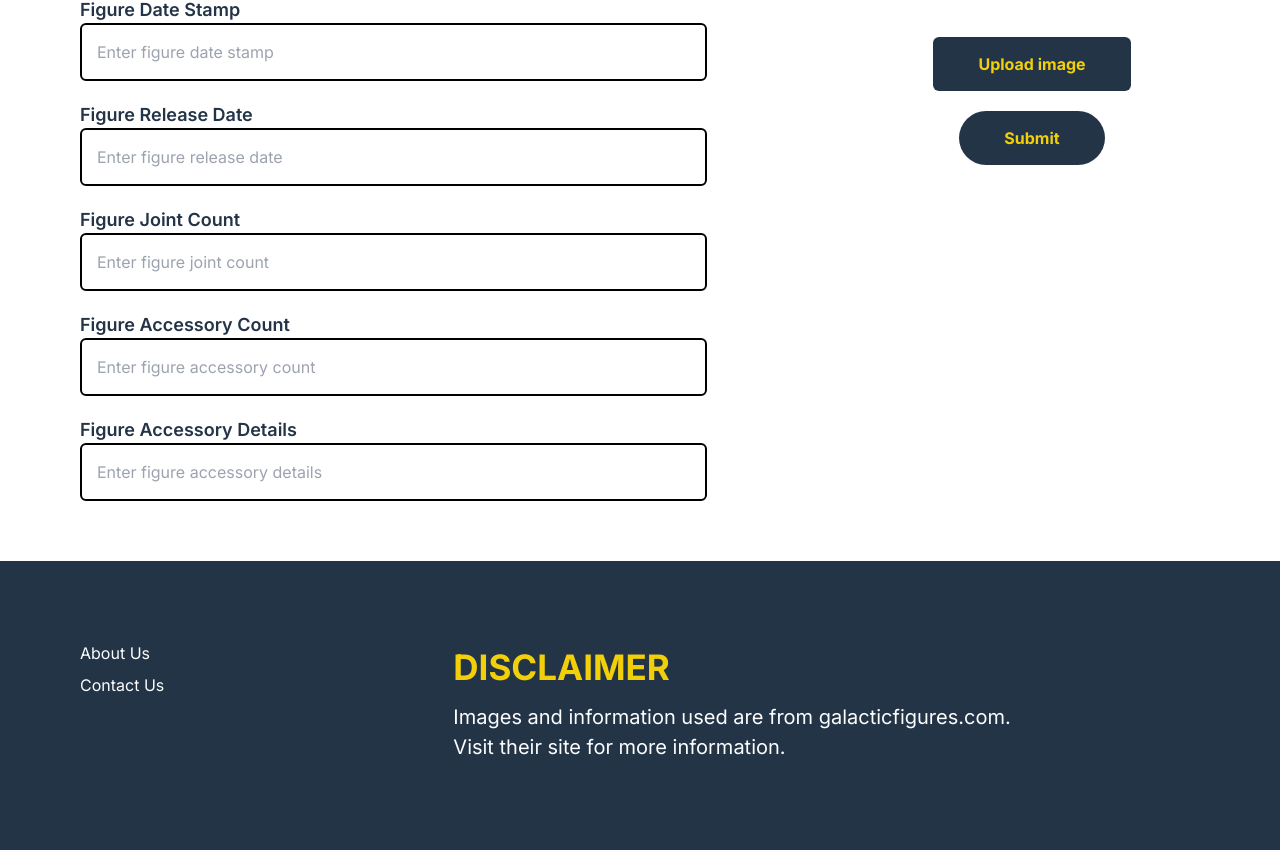
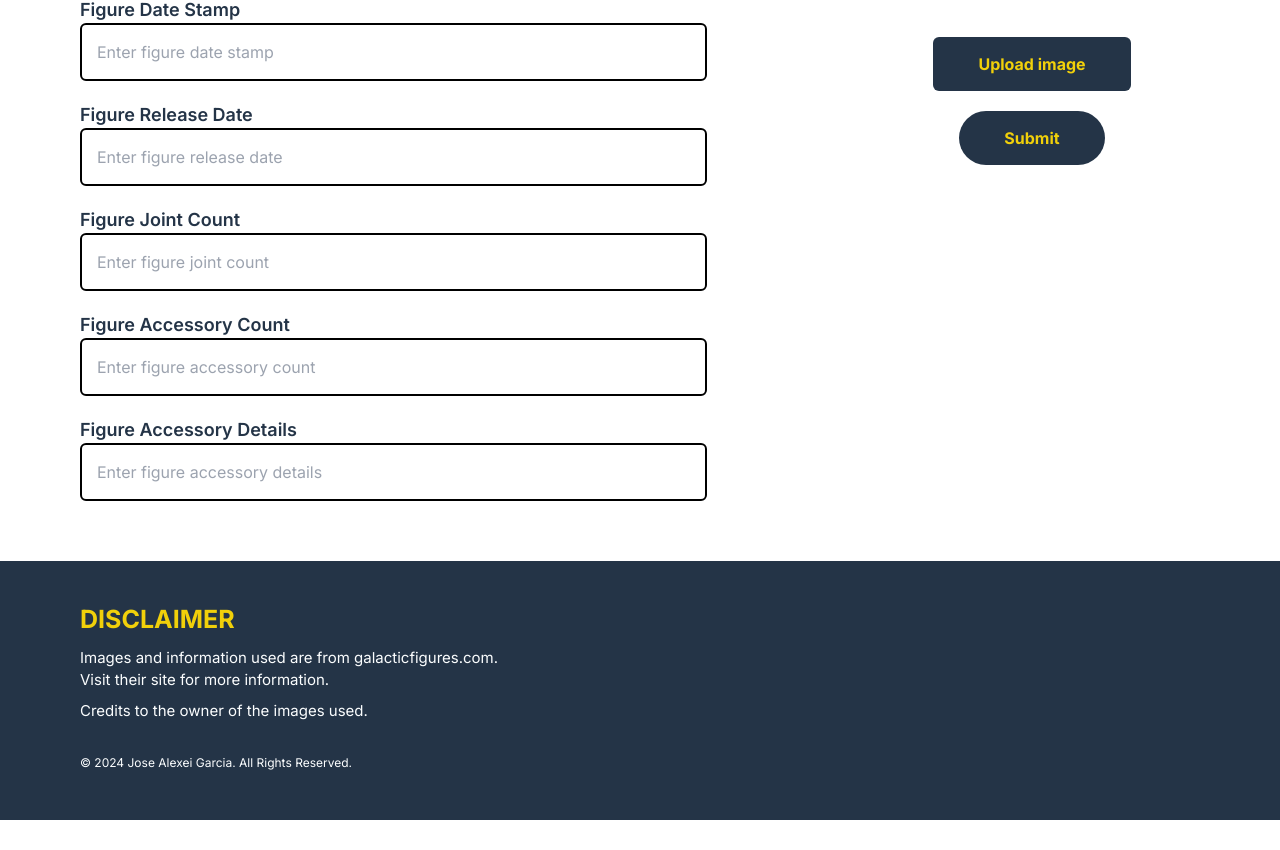
Before and after one commit to xcboi2k/swcc-admin-v2, a Next.js app: page /add/1 in a window 1280 px wide. Shown: the part 539-1389 px from the top of the page. After the commit the page ends 1359 px from the top, so only its background shows below. Built offline with nearby package versions, Linux system fonts and the light colour scheme.

Commit message:
fix: Updated Header, Navbar, and Footer

```diff
--- a/components/landing-page/header/Header.tsx
+++ b/components/landing-page/header/Header.tsx
@@ -10,14 +10,17 @@ const Header = () => {
             <div className="absolute w-full h-full top-0 left-0 bg-[#243447BF] z-20"></div>
             <div className="absolute w-full h-full top-0 left-0 bg-[#243447BF] z-10">
                 {/* <img src="https://placehold.co/1080x1920" alt="landing" className="w-full h-full object-cover"/> */}
-          <Image src={LandingPageImage2} alt='landing' className="w-full h-full object-cover" height={1080} width={1920}/>
+                <Image
+                    src={LandingPageImage2}
+                    alt="landing"
+                    className="w-full h-full object-cover"
+                    height={1080}
+                    width={1920}
+                />
             </div>
             <div className="flex flex-col justify-center z-40 relative px-20 py-20">
                 <div className="mb-[30px]">
-            <div className="text-[60px] font-bold text-white text-center mt-8 w-[90%] mx-auto">
-              Welcome to
-            </div>
-            <div className="text-[80px] font-bold text-white text-center mt-2 w-[90%] mx-auto">
+                    <div className="text-[90px] font-bold text-white text-center mt-2 w-[90%] mx-auto">
                         Star Wars Collectible Companion Admin
                     </div>
                     <div className="text-[24px] text-white text-center mt-12 w-[55%] mx-auto">
--- a/components/landing-page/navbar/Navbar.tsx
+++ b/components/landing-page/navbar/Navbar.tsx
@@ -1,9 +1,17 @@
 import React from 'react'
-import Image from 'next/image';
+import Image from 'next/image'
 import { useRouter } from 'next/navigation'
 
-import { FaPhoneAlt, FaFacebookF, FaInstagram, FaLinkedinIn, FaBell, FaUser, FaSearch } from "react-icons/fa";
-import { FaXTwitter, FaAngleDown } from "react-icons/fa6";
+import {
+    FaPhoneAlt,
+    FaFacebookF,
+    FaInstagram,
+    FaLinkedinIn,
+    FaBell,
+    FaUser,
+    FaSearch,
+} from 'react-icons/fa'
+import { FaXTwitter, FaAngleDown } from 'react-icons/fa6'
 
 import SWCCLogo from '@/public/logos/swccLogo.png'
 
@@ -11,7 +19,7 @@ const Navbar = () => {
     const router = useRouter()
     return (
         <div>
-            <div className="flex items-center justify-between bg-secondary1 py-4 px-20">
+            {/* <div className="flex items-center justify-between bg-secondary1 py-4 px-20">
                 <div className="flex items-center">
                     <div className="flex items-center mr-6">
                         <div className="text-white mr-2">
@@ -53,17 +61,29 @@ const Navbar = () => {
                         </li>
                     </ul>
                 </nav>
-            </div>
+            </div> */}
             <div className="flex items-center justify-between py-10 px-20">
                 <div className="mr-[30px] flex items-center">
-                    <Image src={SWCCLogo} alt="landing-page-logo" width={100} height={100} className='mr-[20px]'/>
-                    <div className="text-[60px] font-bold text-secondary2 text-center">SWCC</div>
+                    <Image
+                        src={SWCCLogo}
+                        alt="landing-page-logo"
+                        width={100}
+                        height={100}
+                        className="mr-[20px]"
+                    />
+                    <div className="text-[60px] font-bold text-secondary2 text-center">
+                        SWCC
+                    </div>
                 </div>
                 <div className="flex items-center">
-                    <button className="px-[45px] py-[15px] inline-block rounded-full bg-secondary1"
-                        onClick={() => router.push('/login')}>
+                    <button
+                        className="px-[45px] py-[15px] inline-block rounded-full bg-secondary1"
+                        onClick={() => router.push('/login')}
+                    >
                         <div className="flex items-center">
-                            <div className="text-[16px] text-primary text-center font-bold">Log In</div>
+                            <div className="text-[16px] text-primary text-center font-bold">
+                                Log In
+                            </div>
                         </div>
                     </button>
                 </div>
--- a/components/shared/footer/Footer.tsx
+++ b/components/shared/footer/Footer.tsx
@@ -2,9 +2,10 @@ import React from 'react'
 
 const Footer = () => {
     return (
-        <div className="flex flex-row py-20 px-20 bg-secondary1">
-            <div className="w-1/3 flex gap-[80px]">
-                <div className='flex flex-col'>
+        <>
+            <div className="flex flex-col py-10 px-20 bg-secondary1">
+                {/* <div className="w-1/3 flex gap-[80px]">
+                    <div className="flex flex-col">
                         <div className="text-[16px] text-white mb-2">
                             About Us
                         </div>
@@ -12,18 +13,29 @@ const Footer = () => {
                             Contact Us
                         </div>
                     </div>
-            </div>
-            <div className="w-1/2 flex flex-col">
-                <div className="text-[35px] font-bold text-primary mb-2">
+                </div> */}
+                <div className="w-full flex flex-col mb-6">
+                    <div className="text-[25px] font-bold text-primary mb-2">
                         DISCLAIMER
                     </div>
-                <div className="text-[20px] text-white mb-2">
-                    Images and information used are from galacticfigures.com.
+                    <div className="text-[15px] text-white mb-2">
+                        Images and information used are from
+                        galacticfigures.com.
                         <br />
                         Visit their site for more information.
                     </div>
+                    <div className="text-[15px] text-white mb-2">
+                        Credits to the owner of the images used.
                     </div>
                 </div>
+                <div className="w-full flex flex-col mb-2">
+                    <span className="text-white text-[12px]">
+                        &copy; {new Date().getFullYear()} Jose Alexei Garcia.
+                        All Rights Reserved.
+                    </span>
+                </div>
+            </div>
+        </>
     )
 }
 
```
Also changed, not shown: app/page.tsx (+8 -9 lines). Lines whose indentation alone changed are shown as unchanged.
